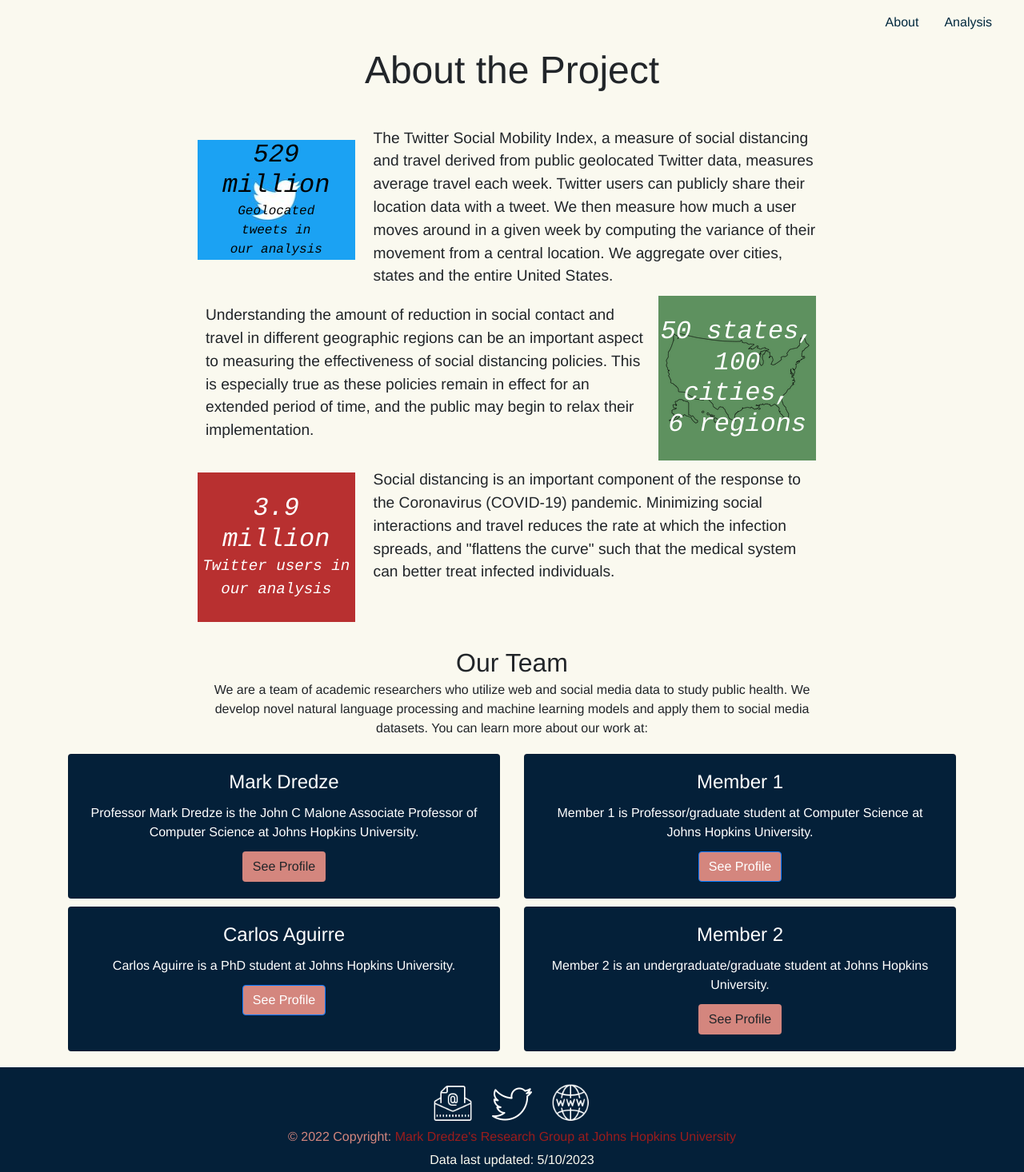
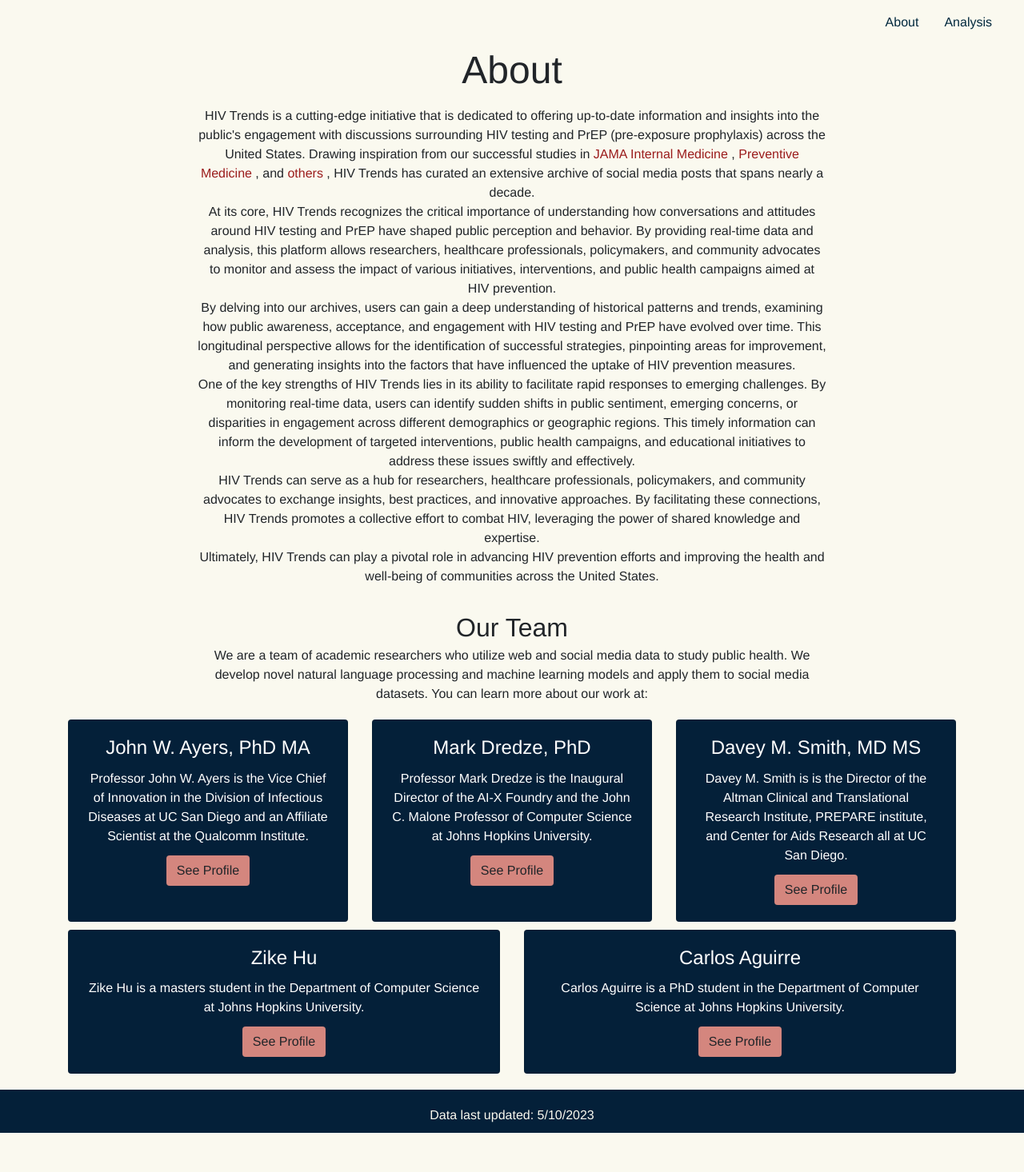
Before and after one commit to CharlotteZKHu/hiv_twitter.github.io, a plain HTML site: page about.html in a window 1280 px wide. Shown: the whole page at 80% size. After the commit the page ends 1417 px from the top, so only its background shows below. Drawn offline with nearby package versions, Linux system fonts and the light colour scheme.

Commit message:
About page

```diff
--- a/about.html
+++ b/about.html
@@ -43,23 +43,62 @@
   </nav>
 
   <div class="about">
-    <h1>About the Project</h1>
-
-    <div class="row" style="margin-top: 2em;">
+    <h1>About</h1>
+    <div style="margin:1em;"></div>
+    <!-- <div class="row" style="margin-top: 2em;">
       <div class="column12 variable" style="color:black;">
         <h2>529 million</h2>
         <p>Geolocated tweets in our analysis</p>
-      </div>
-      <div class="column2">
-        <p>The Twitter Social Mobility Index, a measure of social distancing and travel derived from public geolocated Twitter data,
-          measures average travel each week. Twitter users can publicly share their location data with a tweet.
-          We then measure how much a user moves around in a given week by computing the variance of their movement from
-          a central location.
-          We aggregate over cities, states and the entire United States.</p>
+      </div> -->
+      <div class="row">
+        <p> HIV Trends is a cutting-edge initiative that is dedicated to offering
+          up-to-date information and insights into the public's engagement with
+          discussions surrounding HIV testing and PrEP (pre-exposure
+          prophylaxis) across the United States. Drawing inspiration from our
+          successful studies in <a href="https://nam02.safelinks.protection.outlook.com/?url=https%3A%2F%2Fjamanetwork.com%2Fjournals%2Fjamainternalmedicine%2Ffullarticle%2F2495274&data=05%7C01%7Czhu39%40jhu.edu%7Cbb7294c23d7244c3d5dd08db5697a823%7C9fa4f438b1e6473b803f86f8aedf0dec%7C0%7C0%7C638198981628705292%7CUnknown%7CTWFpbGZsb3d8eyJWIjoiMC4wLjAwMDAiLCJQIjoiV2luMzIiLCJBTiI6Ik1haWwiLCJXVCI6Mn0%3D%7C3000%7C%7C%7C&sdata=HfeBPs0JutNvSLnrtcys02I79BsEP%2BGt5wdgWJ2VIQo%3D&reserved=0" target="_blank">JAMA Internal Medicine</a>
+          , <a href="https://nam02.safelinks.protection.outlook.com/?url=https%3A%2F%2Fpubmed.ncbi.nlm.nih.gov%2F28516308%2F&data=05%7C01%7Czhu39%40jhu.edu%7Cbb7294c23d7244c3d5dd08db5697a823%7C9fa4f438b1e6473b803f86f8aedf0dec%7C0%7C0%7C638198981628705292%7CUnknown%7CTWFpbGZsb3d8eyJWIjoiMC4wLjAwMDAiLCJQIjoiV2luMzIiLCJBTiI6Ik1haWwiLCJXVCI6Mn0%3D%7C3000%7C%7C%7C&sdata=V97WbDjvZ%2BqjcFmK4jSDtTyDKdxYcdVzzSslvXTylfU%3D&reserved=0" target="_blank">Preventive Medicine</a>
+          , and <a href="https://nam02.safelinks.protection.outlook.com/?url=https%3A%2F%2Fwww.ncbi.nlm.nih.gov%2Fpmc%2Farticles%2FPMC6956609%2F&data=05%7C01%7Czhu39%40jhu.edu%7Cbb7294c23d7244c3d5dd08db5697a823%7C9fa4f438b1e6473b803f86f8aedf0dec%7C0%7C0%7C638198981628705292%7CUnknown%7CTWFpbGZsb3d8eyJWIjoiMC4wLjAwMDAiLCJQIjoiV2luMzIiLCJBTiI6Ik1haWwiLCJXVCI6Mn0%3D%7C3000%7C%7C%7C&sdata=AFMrQp6JVa%2FXpnFwfMugFGMarS6cSa2XiwaxG%2BiH9Zk%3D&reserved=0" target="_blank">others</a>
+          , HIV Trends has curated an extensive archive of social media posts that spans nearly a decade. <br>
+
+          At its core, HIV Trends recognizes the critical importance of
+          understanding how conversations and attitudes around HIV testing and
+          PrEP have shaped public perception and behavior. By providing
+          real-time data and analysis, this platform allows researchers,
+          healthcare professionals, policymakers, and community advocates to
+          monitor and assess the impact of various initiatives, interventions,
+          and public health campaigns aimed at HIV prevention. <br>
+
+          By delving into our archives, users can gain a deep understanding of
+          historical patterns and trends, examining how public awareness,
+          acceptance, and engagement with HIV testing and PrEP have evolved over
+          time. This longitudinal perspective allows for the identification of
+          successful strategies, pinpointing areas for improvement, and
+          generating insights into the factors that have influenced the uptake
+          of HIV prevention measures. <br>
+
+          One of the key strengths of HIV Trends lies in its ability to
+          facilitate rapid responses to emerging challenges. By monitoring
+          real-time data, users can identify sudden shifts in public sentiment,
+          emerging concerns, or disparities in engagement across different
+          demographics or geographic regions. This timely information can inform
+          the development of targeted interventions, public health campaigns,
+          and educational initiatives to address these issues swiftly and
+          effectively. <br>
+
+          HIV Trends can serve as a hub for researchers, healthcare
+          professionals, policymakers, and community advocates to exchange
+          insights, best practices, and innovative approaches. By facilitating
+          these connections, HIV Trends promotes a collective effort to combat
+          HIV, leveraging the power of shared knowledge and expertise. <br>
+
+          Ultimately, HIV Trends can play a pivotal role in advancing HIV
+          prevention efforts and improving the health and well-being of
+          communities across the United States. <br>
+        </p>
       </div>
     </div>
-    <div class="row">
-      <div class="column2" style="margin-right:0; margin-left:20%;">
+    <!-- <div class="row">
+      <div class="row" style="margin-right:0; margin-left:0;">
         <p> Understanding the amount of reduction in social contact and travel in different geographic regions can
         be an important aspect to measuring the effectiveness of social distancing policies.
           This is especially true as these policies remain in effect for an extended period of time, and the public may begin to relax their implementation.</p>
@@ -67,18 +106,18 @@
       <div class="column1 variable" style="background-color: #5e915f; color:white; margin-left:0; margin-right:20%;">
         <h2>50 states, <br>100 cities, <br>6 regions</h2>
       </div>
-    </div>
-    <div class="row">
+    </div> -->
+    <!-- <div class="row">
       <div class="column1 variable" style="margin-top: 15px; background-image: none; background-color: #b83030; color:white;">
         <h2>3.9 million</h2>
         <p>Twitter users in our analysis</p>
       </div>
-      <div class="column2">
+      <div class="row">
         <p>Social distancing is an important component of the response to the Coronavirus (COVID-19) pandemic. Minimizing social interactions and travel reduces the rate at which the infection spreads, and "flattens the curve" such that the medical
           system can better treat infected individuals.
         </p>
       </div>
-    </div>
+    </div> -->
 
     <!-- <div class="wrapper">
       <h2>Other Resources</h2>
@@ -96,16 +135,23 @@
     <div class="card-deck">
       <div class="card" style="background: #042039;">
         <div class="card-body text-center" style="color:white;">
-          <h4 class="card-title">Mark Dredze</h4>
-          <p class="card-text" style="margin:2px;">Professor Mark Dredze is the John C Malone Associate Professor of Computer Science at Johns Hopkins University.</p>
+          <h4 class="card-title">John W. Ayers, PhD MA</h4>
+          <p class="card-text" style="margin:2px;">Professor John W. Ayers is the Vice Chief of Innovation in the Division of Infectious Diseases at UC San Diego and an Affiliate Scientist at the Qualcomm Institute.</p>
+          <a href="https://www.johnwayers.com" class="btn stretched-link" style="background: #d4867e; margin-top:10px;">See Profile</a>
+        </div>
+      </div>
+      <div class="card" style="background: #042039;">
+        <div class="card-body text-center" style="color:white;">
+          <h4 class="card-title">Mark Dredze, PhD</h4>
+          <p class="card-text" style="margin:2px;">Professor Mark Dredze is the Inaugural Director of the AI-X Foundry and the John C. Malone Professor of Computer Science at Johns Hopkins University.</p>
           <a href="http://www.cs.jhu.edu/~mdredze/" class="btn stretched-link" style="background: #d4867e; margin-top:10px;">See Profile</a>
         </div>
       </div>
       <div class="card" style="background: #042039;">
         <div class="card-body text-center" style="color:white;">
-          <h4 class="card-title">Member 1</h4>
-          <p class="card-text" style="margin:2px;">Member 1 is Professor/graduate student at Computer Science at Johns Hopkins University.</p>
-          <a href="https://www2.seas.gwu.edu/~broniatowski/index.html" class="btn btn-primary stretched-link" style="background: #d4867e; margin-top:10px;">See Profile</a>
+          <h4 class="card-title">Davey M. Smith, MD MS</h4>
+          <p class="card-text" style="margin:2px;">Davey M. Smith is is the Director of the Altman Clinical and Translational Research Institute, PREPARE institute, and Center for Aids Research all at UC San Diego.</p>
+          <a href="https://profiles.ucsd.edu/david.smith" class="btn stretched-link" style="background: #d4867e; margin-top:10px;">See Profile</a>
         </div>
       </div>
     </div>
@@ -113,27 +159,27 @@
   <div style="margin:10px;"></div>
   <div class="container">
     <div class="card-deck">
-      <!-- <div class="card" style="background: #042039;">
-        <div class="card-body text-center" style="color:white;">
-          <h4 class="card-title">Paiheng Xu</h4>
-          <p class="card-text" style="margin:2px;">Paiheng Xu is a masters student at Johns Hopkins University.</p>
-          <a href="https://paihengxu.github.io/" class="btn stretched-link" style="background: #d4867e; margin-top:10px;">See Profile</a>
-        </div>
-      </div> -->
       <div class="card" style="background: #042039;">
         <div class="card-body text-center" style="color:white;">
-          <h4 class="card-title">Carlos Aguirre</h4>
-          <p class="card-text" style="margin:2px;">Carlos Aguirre is a PhD student at Johns Hopkins University.</p>
-          <a href="https://www.pocaguirre.com/" class="btn btn-primary stretched-link" style="background: #d4867e; margin-top:10px;">See Profile</a>
+          <h4 class="card-title">Zike Hu</h4>
+          <p class="card-text" style="margin:2px;">Zike Hu is a masters student in the Department of Computer Science at Johns Hopkins University.</p>
+          <a href="" class="btn stretched-link" style="background: #d4867e; margin-top:10px;">See Profile</a>
         </div>
       </div>
       <div class="card" style="background: #042039;">
         <div class="card-body text-center" style="color:white;">
+          <h4 class="card-title">Carlos Aguirre</h4>
+          <p class="card-text" style="margin:2px;">Carlos Aguirre is a PhD student in the Department of Computer Science at Johns Hopkins University.</p>
+          <a href="https://www.pocaguirre.com/" class="btn stretched-link" style="background: #d4867e; margin-top:10px;">See Profile</a>
+        </div>
+      </div>
+      <!-- <div class="card" style="background: #042039;">
+        <div class="card-body text-center" style="color:white;">
           <h4 class="card-title">Member 2</h4>
           <p class="card-text" style="margin:2px;">Member 2 is an undergraduate/graduate student at Johns Hopkins University.</p>
-          <a href="#" class="btn stretched-link" style="background: #d4867e; margin-top:10px;">See Profile</a>
+          <a href="#" class="btn btn-primary stretched-link" style="background: #d4867e; margin-top:10px;">See Profile</a>
         </div>
-      </div>
+      </div> -->
     </div>
   </div>
   <div style="margin:20px;"></div>
@@ -144,7 +190,7 @@
 
 </body>
 <footer class="page-footer">
-  <div class="container">
+  <!-- <div class="container">
     <div class="footer-img row">
       <a href="mailto:mdredze@cs.jhu.edu">
         <img border="0" alt="Email" src="./style/email.png" width="50" height="50"></a>
@@ -153,8 +199,8 @@
       <a href="http://www.socialmediaforpublichealth.org/covid-19/">
         <img border="0" alt="Website" src="./style/website.png" width="50" height="50"></a>
     </div>
-  </div>
-  <div class="footer-copyright text-center">© 2022 Copyright: <a href="http://www.cs.jhu.edu/~mdredze/">Mark Dredze's Research Group at Johns Hopkins University</a></div>
+  </div> -->
+  <!-- <div class="footer-copyright text-center">© 2022 Copyright: <a href="http://www.cs.jhu.edu/~mdredze/">Mark Dredze's Research Group at Johns Hopkins University</a></div> -->
   <div class="last-update date">Data last updated: 5/10/2023</div>
 </footer>
 
```
Also changed, not shown: analysis.html (+10 -8 lines), script/chart-heatmap-PrEP.js (+12 -6 lines), script/chart-heatmap-testing.js (+12 -6 lines).
